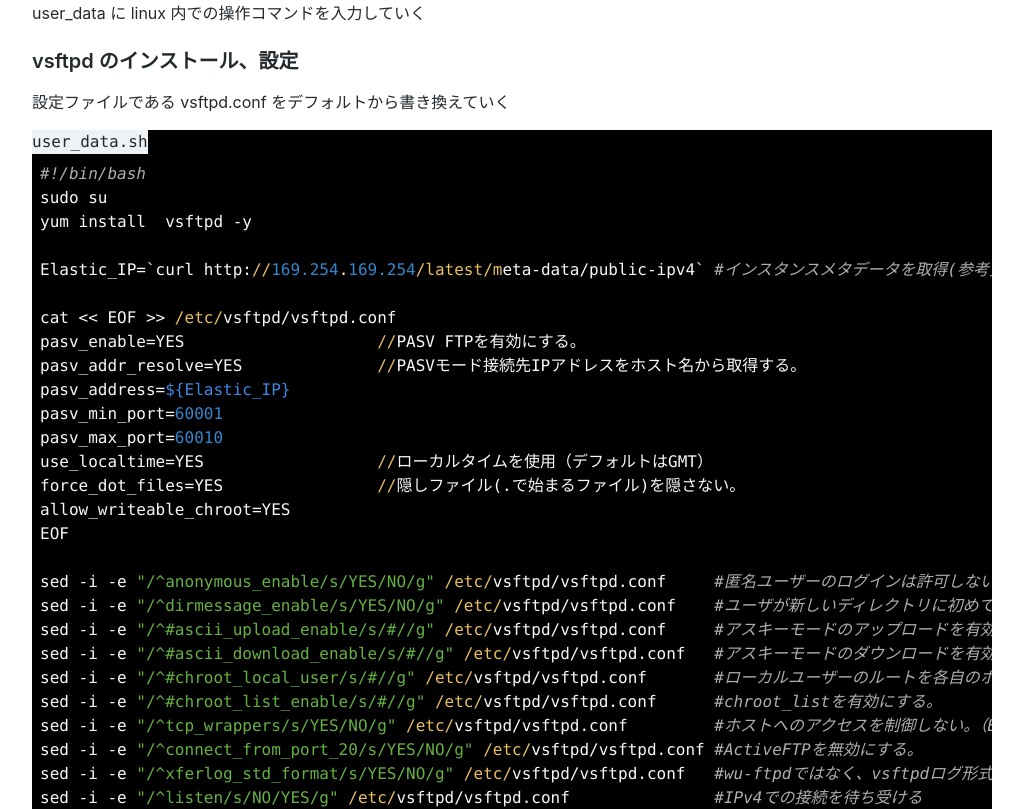
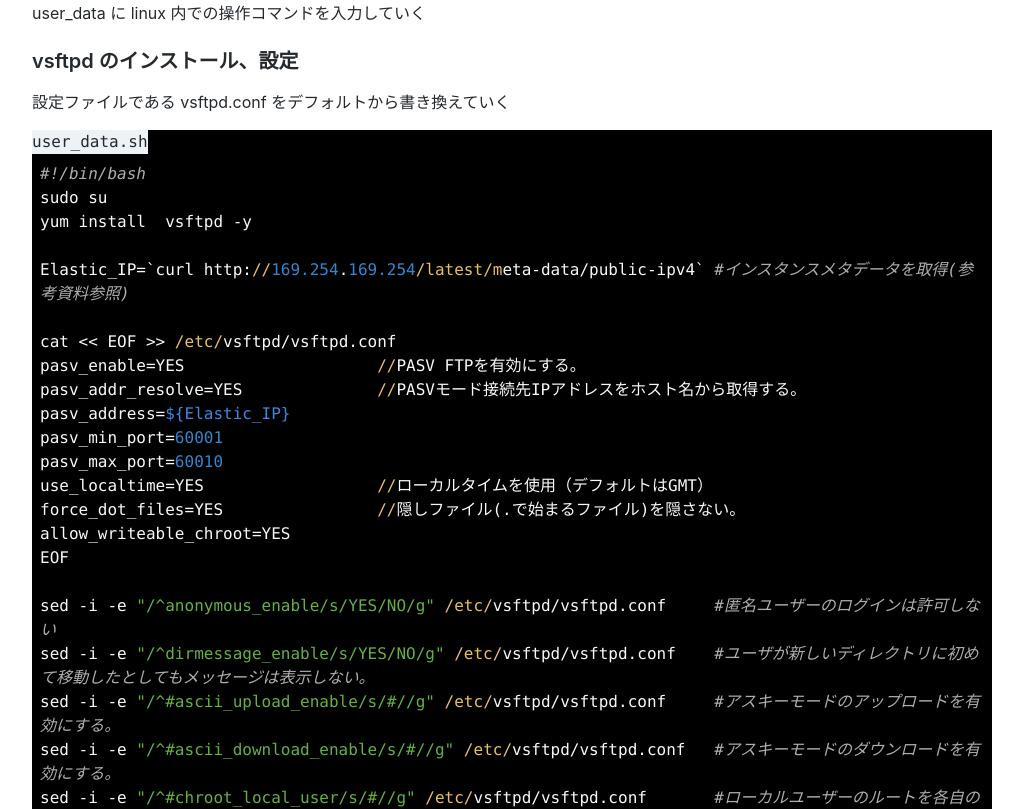
Before and after one commit to RyoMasumura1201/blog_of_the_ore, a Next.js app: page /posts/ftp-terraform in a window 1280 px wide. Shown: the part 1680-2489 px from the top of the page, without its empty margins (128-1151 px from the left). Built offline with nearby package versions, Linux system fonts and the light colour scheme.

Commit message:
style: codeblockを折り返すように

```diff
--- a/src/components/CodeBlock.tsx
+++ b/src/components/CodeBlock.tsx
@@ -18,12 +18,23 @@
           <Box display='inline-block' position='absolute' bg='gray.100'>
             {name}
           </Box>
-          <SyntaxHighlighter style={sunburst} language={lang}>
+
+          <SyntaxHighlighter
+            style={sunburst}
+            language={lang}
+            lineProps={{ style: { whiteSpace: 'pre-wrap' } }}
+            wrapLines={true}
+          >
             {'\n' + String(children).replace(/\n$/, '')}
           </SyntaxHighlighter>
         </Box>
       ) : (
-        <SyntaxHighlighter style={sunburst} language={lang}>
+        <SyntaxHighlighter
+          style={sunburst}
+          language={lang}
+          lineProps={{ style: { whiteSpace: 'pre-wrap' } }}
+          wrapLines={true}
+        >
           {String(children).replace(/\n$/, '')}
         </SyntaxHighlighter>
       )}
```
